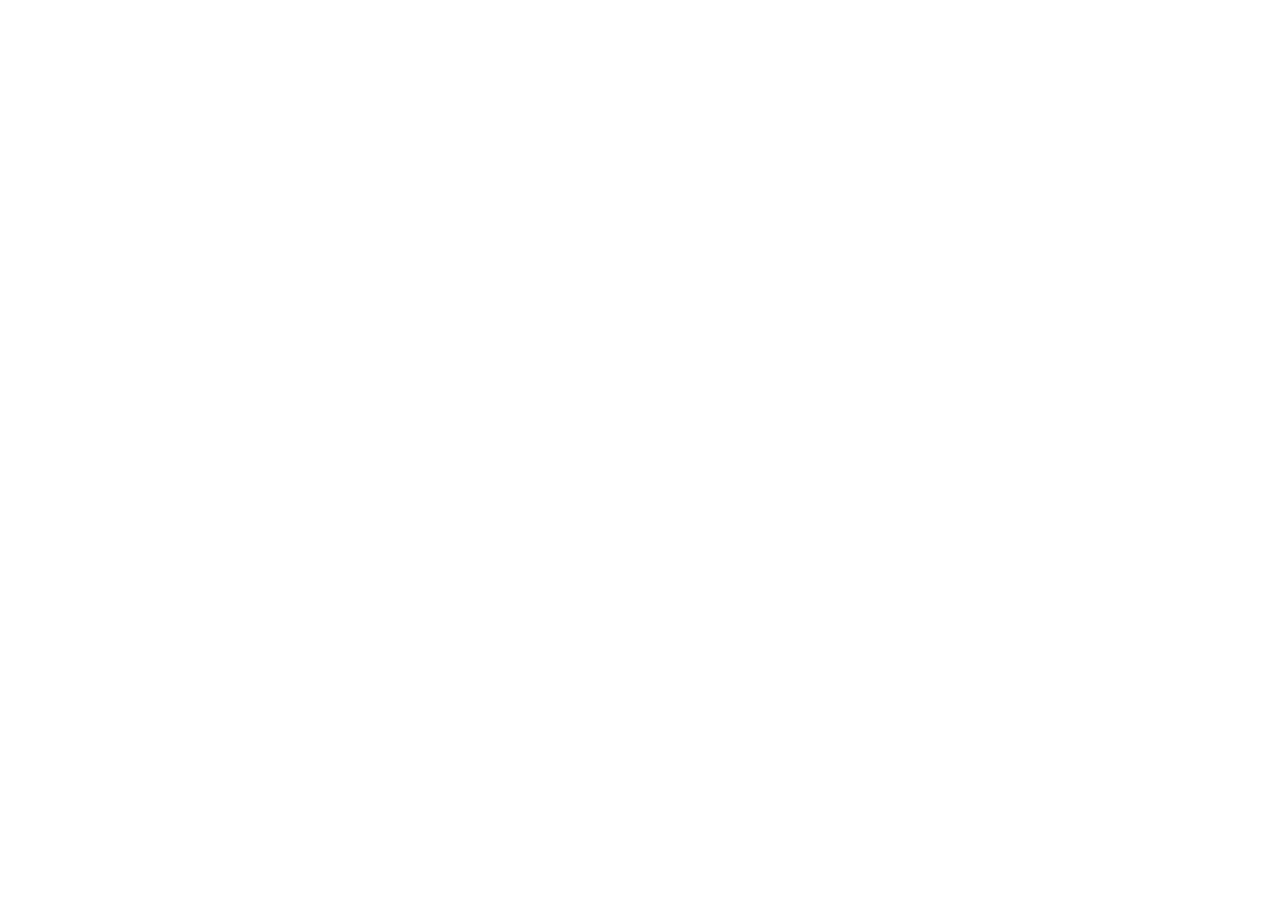
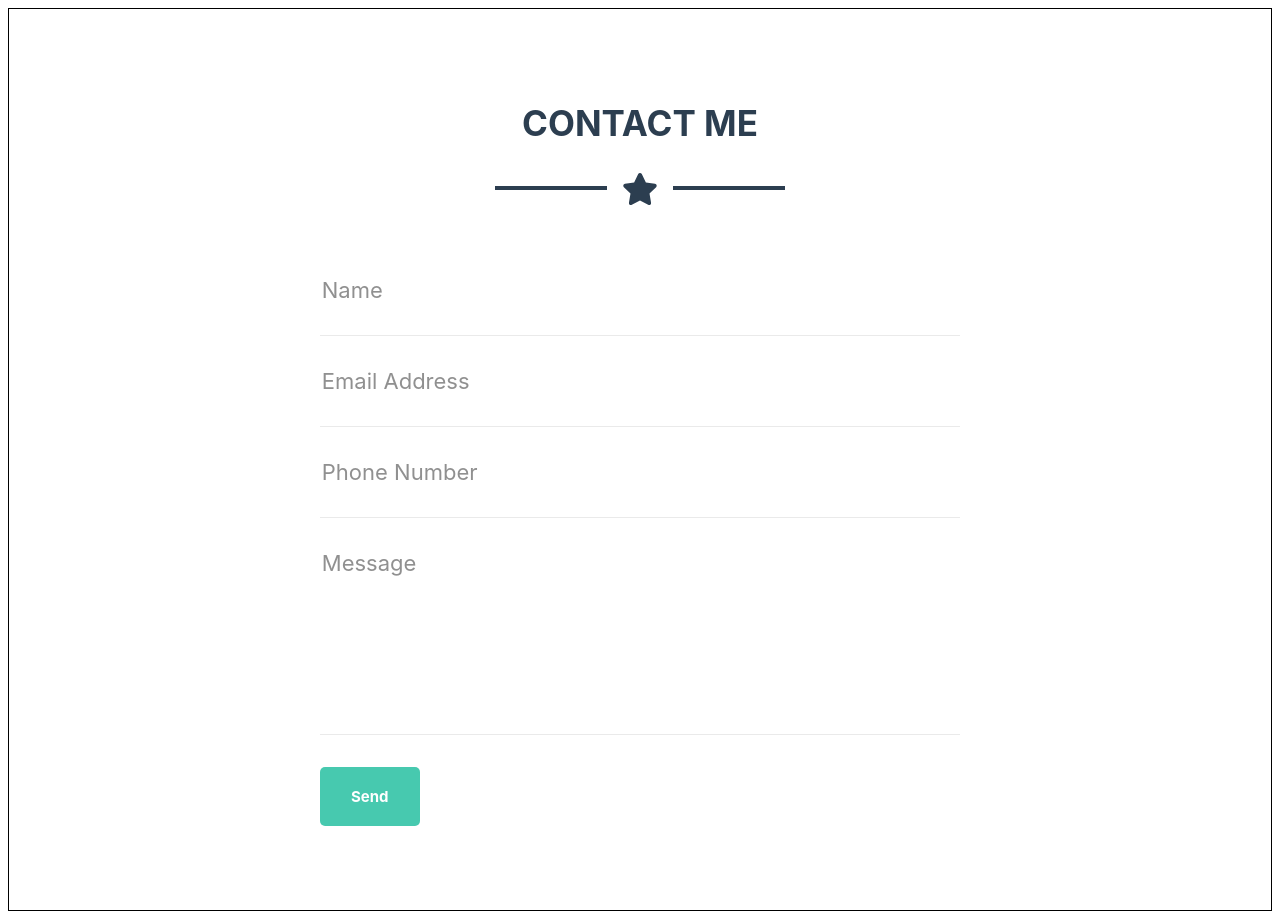
Before and after one commit to Risharma12/landing_page, a website: page index.html in a window 1280 px wide. Before the commit the page ends 800 px from the top, so only its background shows below. Drawn offline with Linux system fonts and the light colour scheme.

Commit message:
add section contact

```diff
--- a/index.html
+++ b/index.html
@@ -21,14 +21,27 @@
         <section></section>
 
         <!--Vladimir-->
-        <section>
-            <form action=""></form>
+        <section class="container">
+            <form action="" class="contact-me">
+                <h1>CONTACT ME</h1>
+                <span><i class="fa fa-star fa-2x"></i></span>
+                <br>
+                <div class="info-contact">
+                    <input type="text" class="form-control" name="name" id="name" placeholder="Name">
+                    <input type="email" class="form-control"  name="email" id="email" placeholder="Email Address">
+                    <input type="number" class="form-control" name="number" id="number" placeholder="Phone Number">
+                    <textarea name="message" id="message" cols="20" rows="7" placeholder="Message"></textarea>
+                    <input type="submit" class="form-control" class="btn btn-success" value="Send">
+                </div>
+            </form>
         </section>
     </main>
     <!--Vladimir-->
     <footer>
-        <section></section>
+        <section>
+
+        </section>
     </footer>
-
+    <script src="https://use.fontawesome.com/releases/v5.15.1/js/all.js" crossorigin="anonymous"></script>
 </body>
 </html>
--- a/public/style.css
+++ b/public/style.css
@@ -3,6 +3,12 @@
     --secondary: #2c3e50;
     --blanco: white;
     --negro: black;
+}
+*, *::before, *::after {
+    box-sizing: border-box;
+}
+*{
+    font-family: "Montserrat", -apple-system, BlinkMacSystemFont, "Segoe UI", Roboto, "Helvetica Neue", Arial, "Noto Sans", sans-serif, "Apple Color Emoji", "Segoe UI Emoji", "Segoe UI Symbol", "Noto Color Emoji";
 }
 
 /*Header - Ricardo*/
@@ -11,3 +17,84 @@
 /*Main - Hector*/
 
 /*Footer - Vladimir*/
+/**************************** CONTACT ME ***********************/
+
+.container{
+    padding: 4rem;
+    border: 1px solid black;
+}
+
+/**************** Flex container ****************/
+.contact-me{
+    display: flex;
+    flex-direction: column;
+    width: 100%;
+    align-items: center;
+}
+/************ Flex item *************/
+.contact-me h1{
+    text-align: center;
+    color: var(--secondary);
+    font-size: 35px;
+}
+
+/*icon start*/
+span{
+   display: flex;
+   justify-content: center;
+}
+span > *{
+    color: var(--secondary);
+}
+.contact-me span::before, span::after{
+    content: '';
+    border-bottom: 4px solid var(--secondary);
+    width: 7em;
+    margin-bottom: 15px;
+    margin-left: 15px;
+    margin-right: 15px;
+}
+/*** Item with Flex container ***/
+.contact-me .info-contact{
+    display: flex;
+    flex-direction: column;
+    width: 60%;
+    padding: 20px;
+}
+/** Flex item **/
+.form-control{
+    flex-basis: 50px;
+    padding-top: 2rem;
+    padding-bottom: 2rem;
+    font-size: 22px;
+    border: 0;
+    border-bottom: 1px solid rgba(0,0,0,0.1);
+    opacity: 0.8;
+}
+textarea{
+    border: 0;
+    border-bottom: 1px solid rgba(0,0,0,0.1);
+    font-size: 22px;
+    opacity: 0.8;
+    padding-top: 2rem;
+    resize: none;
+}
+.form-control:focus, textarea:focus{
+    outline: none;
+}
+/*button*/
+input[type='submit']{
+    background: var(--primario);
+    color: white;
+    font-size: 15px;
+    font-weight: bold;
+    width: 100px;
+    border: 0;
+    border-radius: 5px;
+    padding: 20px;
+    margin-top: 2rem;
+    cursor: pointer;
+}
+input[type='submit']:hover{
+    background: #27a088;
+}
```
